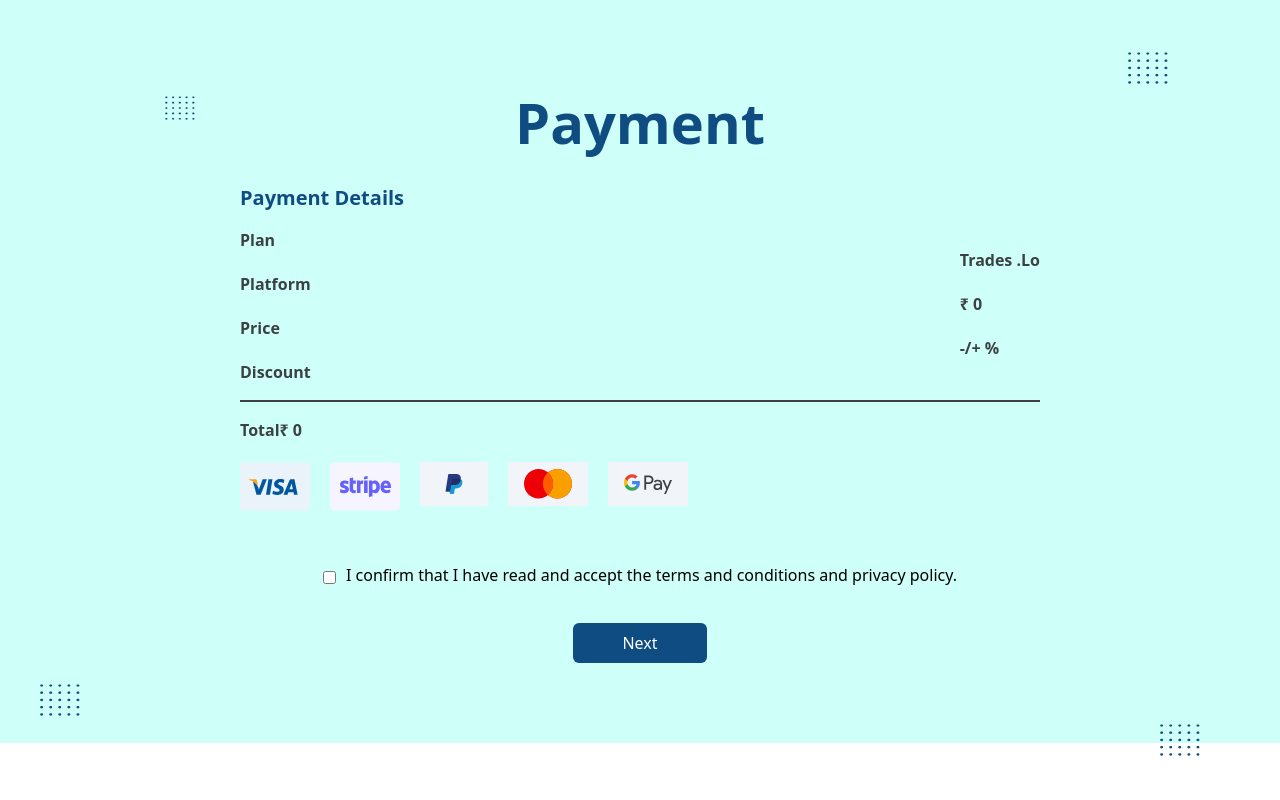
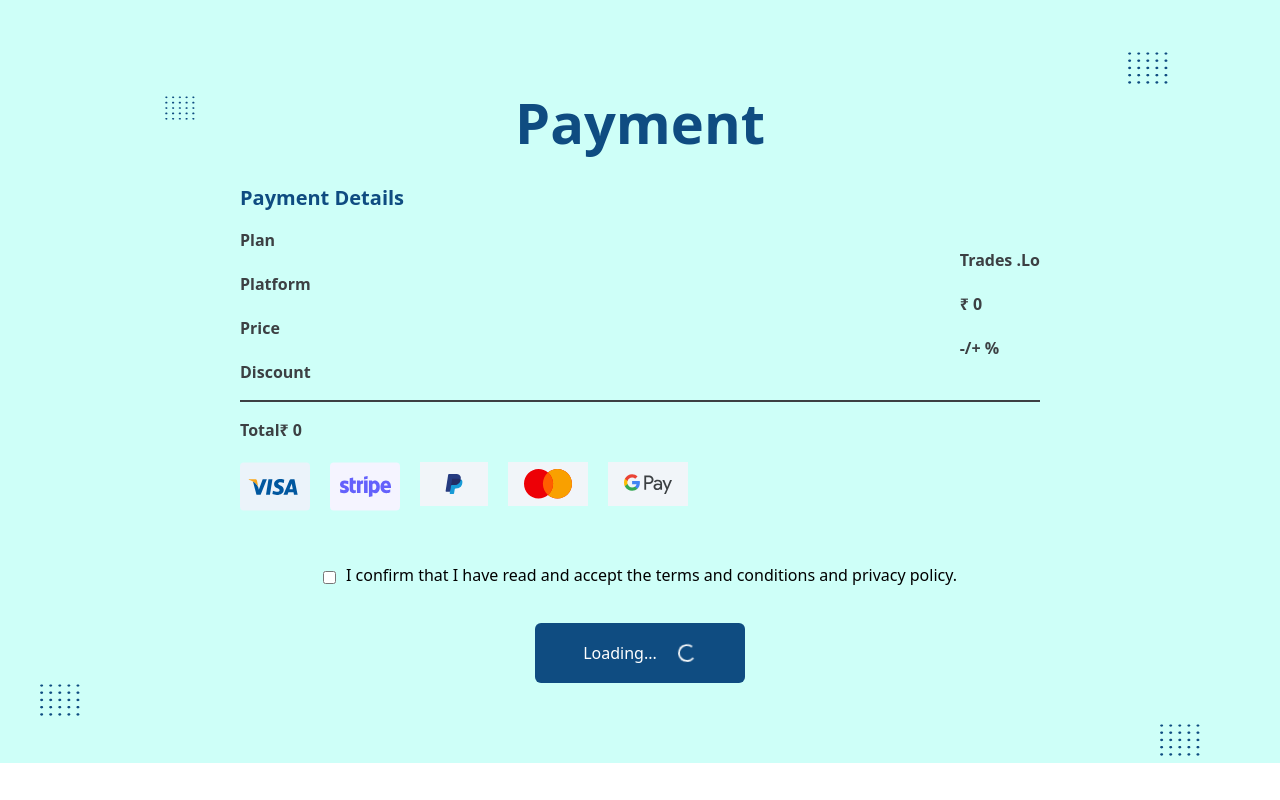
Before and after one commit to centrelocusdev/Virtual-Trading, a React (Vite) app: page /payment in a window 1280 px wide. Both pictures are taken after a click on the button "Next". Built offline with nearby package versions, Linux system fonts and the light colour scheme.

Commit message:
update some button css

```diff
--- a/src/pages/Kyc_.jsx
+++ b/src/pages/Kyc_.jsx
@@ -5,10 +5,13 @@ import vector from "/Vector-2.svg";
 import { kycAPI } from '../requests/kyc';
 import { toast } from "react-toastify";
 import defaultImage from '/download.png';
+import ClipLoader from "react-spinners/ClipLoader";
+
 const Backend_URL = "https://trade.thedelvierypointe.com";
 
 const Kyc_ = () => {
   const navigate = useNavigate();
+  const [loading, setLoading] = useState(false);
   const [images, setImages] = useState({
     address: "",
     gov: ""
@@ -110,9 +113,11 @@ const Kyc_ = () => {
 
   async function onSubmitHandler (e){
     try{
+      setLoading(true);
       e.preventDefault();
       const res = await kycAPI.updateKycDetails(userFormData , kycFormData);
       if(res && res.status === 'success'){
+        setLoading(false);
         toast.success(res.message);
         setTimeout(() => {
           navigate('/landing')
@@ -480,7 +485,16 @@ const Kyc_ = () => {
         </div>
 
         <div className='border-b-2 border-b-solid border-b-blue2 w-full mb-10'></div>
-        <button className="px-11 py-4 bg-font_blue1 text-white rounded-md w-46 self-center mb-28">Submit</button>
+        <button className="px-11 py-4.1 text-lg bg-font_blue1 text-white rounded-md self-center mb-28">
+        {loading ? (
+                <div className="flex justify-center items-center gap-5 m-0 text-base">
+                  Loading...
+                  <ClipLoader size={20} color="white" />
+                </div>
+              ) : (
+                "Submit"
+              )}
+        </button>
         </form>
       </div>
     </div>
--- a/src/pages/Login.jsx
+++ b/src/pages/Login.jsx
@@ -95,7 +95,7 @@ const Login = () => {
             <button className="bg-font_blue1 w-full text-white rounded-md py-2.5 px-11">
               {loading ? (
                 <div className="flex justify-center items-center gap-5 m-0 text-base">
-                  Logging In..
+                  Loading...
                   <ClipLoader size={20} color="white" />
                 </div>
               ) : (
--- a/src/pages/Payment_Confirmation.jsx
+++ b/src/pages/Payment_Confirmation.jsx
@@ -1,5 +1,6 @@
 import check from "/check.svg";
 import vector from "/Vector-2.svg";
+
 const Payment_Confirmation = () => {
 
   return (
@@ -33,7 +34,7 @@ const Payment_Confirmation = () => {
         <p className="text-3xl font-bold text-gray4 text-center">Thank You</p>
         <p className="text-3xl font-bold text-gray4 text-center">Order Confirmed</p>
         </div>
-        <button className="px-11 py-4 bg-font_blue1 text-white rounded-md w-3/2 self-center">Go to Dashboard</button>
+        <button className="px-11 py-4.1 text-lg bg-font_blue1 text-white rounded-md self-center">Go to Dashboard</button>
       </div>
     </div>
   );
--- a/src/pages/Plan_Purchase.jsx
+++ b/src/pages/Plan_Purchase.jsx
@@ -3,6 +3,8 @@ import { auth } from "../requests/auth";
 import { useNavigate } from "react-router-dom";
 import { useState, useEffect } from "react";
 import { toast } from "react-toastify";
+import ClipLoader from "react-spinners/ClipLoader";
+
 const Plan_Purchase = () => {
   const [plans, setPlans] = useState([]);
   const [loading, setLoading] = useState(false);
@@ -135,7 +137,7 @@ const Plan_Purchase = () => {
           </p>
         </div>
       </div>
-      <button onClick={goToPaymentPage} className="px-11 py-2 bg-font_blue1 text-white rounded-md w-1/7 self-center">
+      <button onClick={goToPaymentPage} className="px-11 py-4.1 text-lg bg-font_blue1 text-white rounded-md  self-center">
         Next
       </button>
     </div>
--- a/src/pages/R_Payment.jsx
+++ b/src/pages/R_Payment.jsx
@@ -5,12 +5,15 @@ import Stripe from "/stripe.svg";
 import visa from "/visa.svg";
 import vector from "/Vector-2.svg";
 import axios from "axios";
+import ClipLoader from "react-spinners/ClipLoader";
+
 import { useNavigate, useLocation } from "react-router-dom";
 import { useEffect, useState } from "react";
 import { toast } from "react-toastify";
 const Backend_URL = "https://trade.thedelvierypointe.com";
 
 const R_Payment = () => {
+  const [loading, setLoading] = useState(false);
   const location = useLocation();
   const navigate = useNavigate();
   // console.log(location.state);
@@ -43,6 +46,7 @@ const R_Payment = () => {
 }
 
 async function displayRazorpay() {
+  setLoading(true);
   // console.log(localStorage.getItem("token_access"));
     const res = await loadScript(
         "https://checkout.razorpay.com/v1/checkout.js"
@@ -101,6 +105,7 @@ async function displayRazorpay() {
             const result = await axios.post(callback_url, data);
             // console.log(result);
             if(result && result.data && result.data.status && result.data.status === 'Success'){
+              setLoading(false);
               toast.success("Payment has been done successfully!");
               setTimeout(() => {
                 navigate('/kyc');
@@ -261,8 +266,15 @@ async function displayRazorpay() {
             privacy policy.
           </span>
         </div>
-        <button onClick={displayRazorpay} className="px-12 py-2 bg-font_blue1 text-white rounded-md w-1/6 self-center flex justify-center items-center">
-          Next
+        <button onClick={displayRazorpay} className="px-12 py-4.1 text-lg bg-font_blue1 text-white rounded-md self-center flex justify-center items-center">
+        {loading ? (
+                <div className="flex justify-center items-center gap-5 m-0 text-base">
+                  Loading...
+                  <ClipLoader size={20} color="white" />
+                </div>
+              ) : (
+                "Next"
+              )}
         </button>
       </div>
     </div>
--- a/src/pages/Registration.jsx
+++ b/src/pages/Registration.jsx
@@ -204,7 +204,7 @@ const Registration = () => {
                 and privacy policy.
               </span>
             </div>
-            <button className="px-11 py-4 bg-font_blue1 text-white rounded-md w-32 self-center">
+            <button className="px-11 py-4.1 text-lg bg-font_blue1 text-white rounded-md self-center">
             {loading ? (
                 <div className="flex justify-center items-center gap-5 m-0 text-base">
                   Loading...
--- a/tailwind.config.js
+++ b/tailwind.config.js
@@ -7,6 +7,9 @@ export default {
   theme: {
 
     extend: {
+      padding: {
+        '4.1': "18px"
+      },
       borderRadius: {
         '2lg': "10px",
         '4xl': '30px'
```
